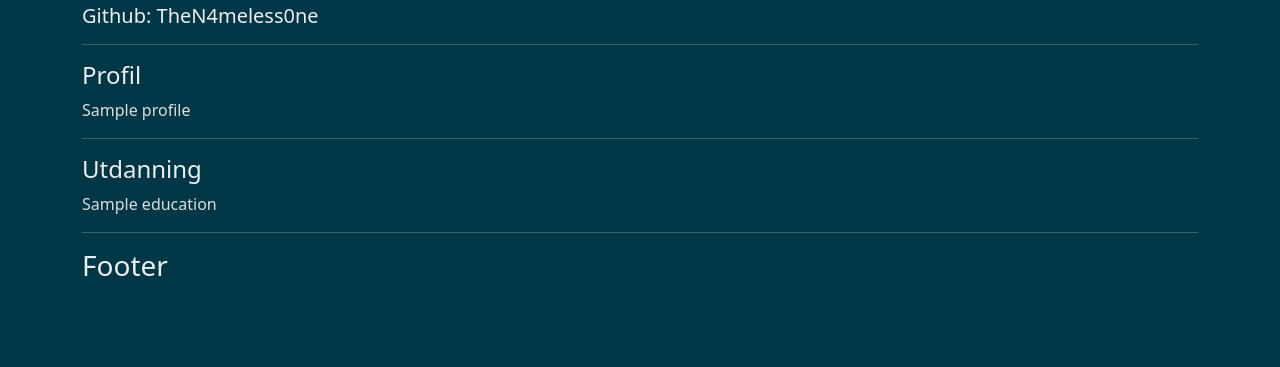
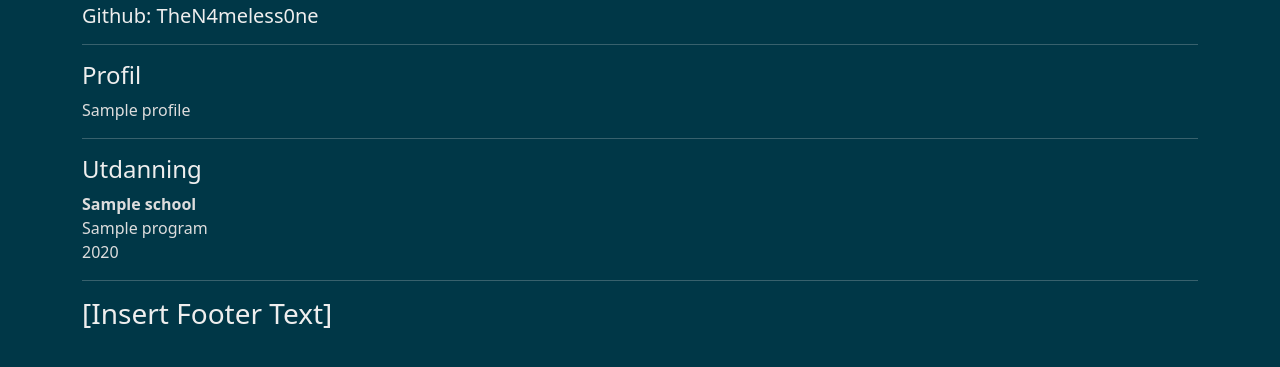
Before and after one commit to TheN4meless0ne/Den-store-f-rjulsoppgaven_YFF-Elias, a Flask app: template portfolio/templates/page/portfolio.html in a window 1280 px wide. Shown: the part 196-563 px from the top of the page. Run offline with Flask 3, Linux system fonts and the light colour scheme; the template is opened without the code that fills it: most values are stand-ins (such as "Sample title", 1, 10 or a date in 2020); some libraries are stand-ins or nearby versions.

Commit message:
education css

```diff
--- /dev/null
+++ b/portfolio/static/css/portfolio.css
@@ -0,0 +1,11 @@
+.bold-text {
+    font-weight: bold;
+}
+
+.no-margin {
+    margin: 0;
+}
+
+.education_item {
+    margin-bottom: 10px; /* Adjust this value to control the vertical distance */
+}
--- a/portfolio/templates/page/portfolio.html
+++ b/portfolio/templates/page/portfolio.html
@@ -30,8 +30,15 @@
     <hr>
     <div class="portfolio_content">
         <h4>Utdanning</h4>
-        <p>{{ info.education | replace('\n', '<br>') | safe }}</p>
+        {% for edu in info.education %}
+            <div class="education_item">
+                <p class="bold-text no-margin">{{ edu.school }}</p>
+                <p class="no-margin">{{ edu.program }}</p>
+                <p>{{ edu.year }}</p>
+            </div>
+        {% endfor %}
+    </div>
     <hr>
     <div class="portfolio_footer">
-        <h3>Footer</h3>
+        <h3>[Insert Footer Text]</h3>
 {% endblock content %}
--- a/portfolio/templates/partials/parts/styles.html
+++ b/portfolio/templates/partials/parts/styles.html
@@ -3,3 +3,5 @@
 <link rel="stylesheet" type="text/css" href="{{ url_for('static', filename='css/main.css') }}">
 
 <link rel="stylesheet" href="{{ url_for('static', filename='css/style.css') }}" />
+
+<link rel="stylesheet" href="{{ url_for('static', filename='css/portfolio.css') }}" />
```
